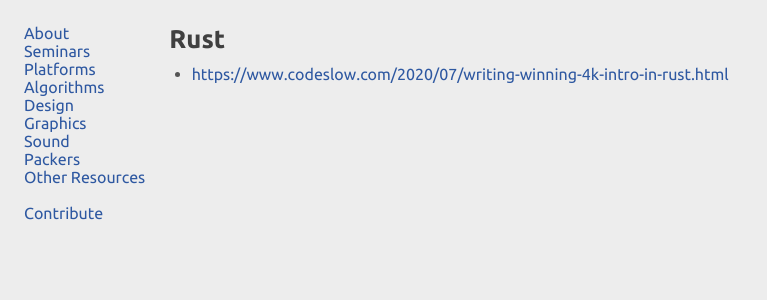
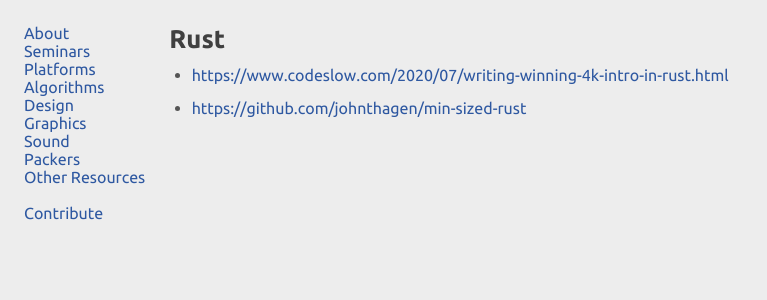
Before and after one commit to in4k/in4k.github.io, a Jekyll site: the page built from wiki/rust.markdown, in a window 1280 px wide. Shown: the top 300 px of the page, without its empty margins (0-767 px from the left). Built offline with Jekyll 4.4.1, drawn with Linux system fonts in a browser that asks for light colours; part of the change alters nothing that is shown.

Commit message:
Update rust.markdown

```diff
--- a/wiki/rust.markdown
+++ b/wiki/rust.markdown
@@ -4,3 +4,5 @@ layout: "wiki-page"
 ---
 
 * [https://www.codeslow.com/2020/07/writing-winning-4k-intro-in-rust.html](https://www.codeslow.com/2020/07/writing-winning-4k-intro-in-rust.html)
+
+* [https://github.com/johnthagen/min-sized-rust](https://github.com/johnthagen/min-sized-rust)
```
